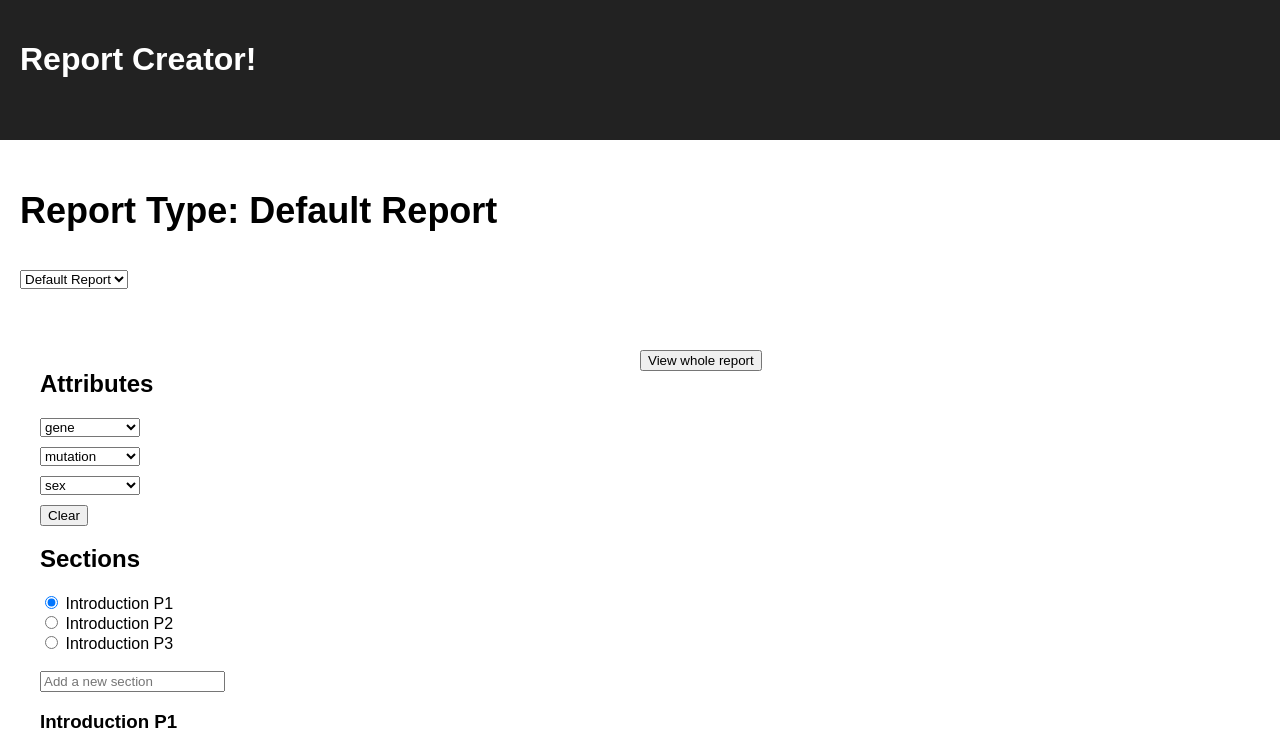
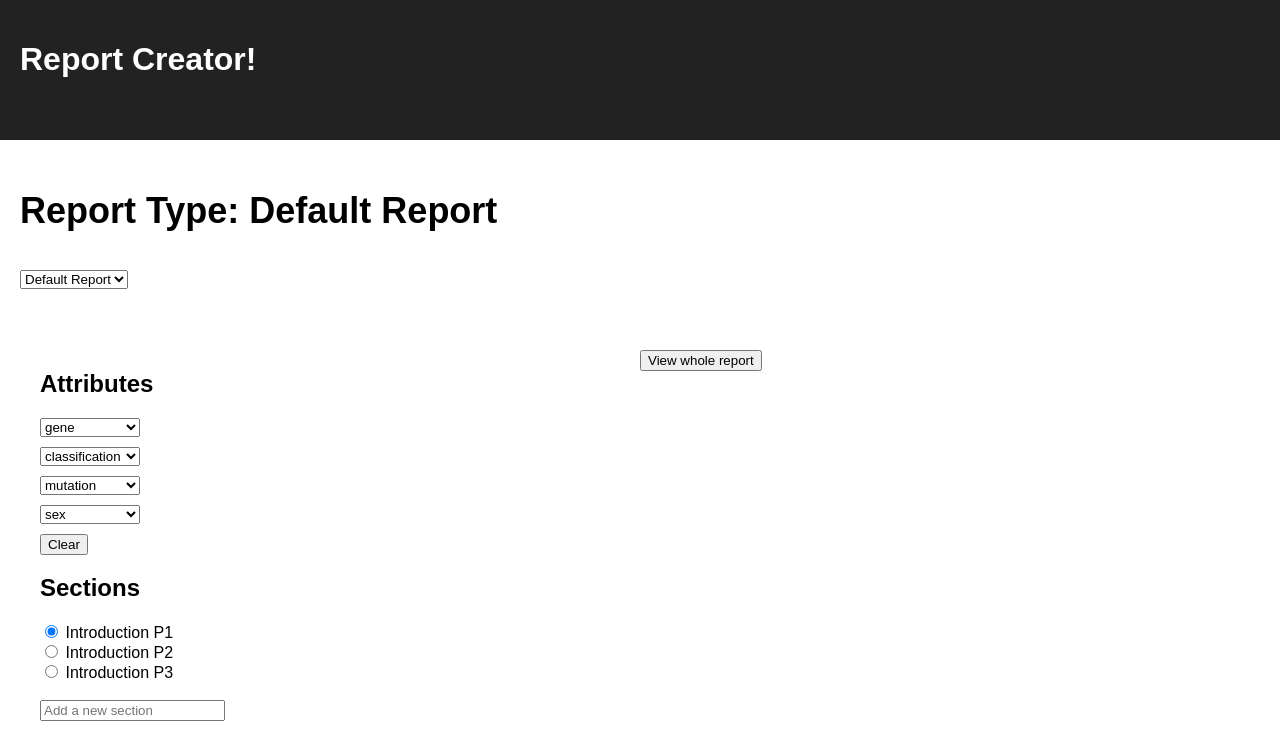
Before and after one commit to almussel/report-creator, a React (Create React App) app: page / in a window 1280 px wide. Shown: the top 742 px of the page. Built offline with nearby package versions, Linux system fonts and the light colour scheme.

Commit message:
Add "classification" attribute, and sample text for demo

```diff
--- a/src/db.js
+++ b/src/db.js
@@ -121,6 +121,7 @@ function DB() {
 
 var attributeValues = {
   'gene': [null, 'APC', 'ATM', 'BAP1', 'BRCA1', 'CHEK2', 'EPCAM'],
+  'classification': [null, 'pathogenic', 'likely pathogenic'],
   'mutation': [null, 'none', 'I1307K', 'R1699Q', 'I157T'],
   'sex': [null, 'M', 'F']
 }
```
Also changed, not shown: src/sample.txt.
